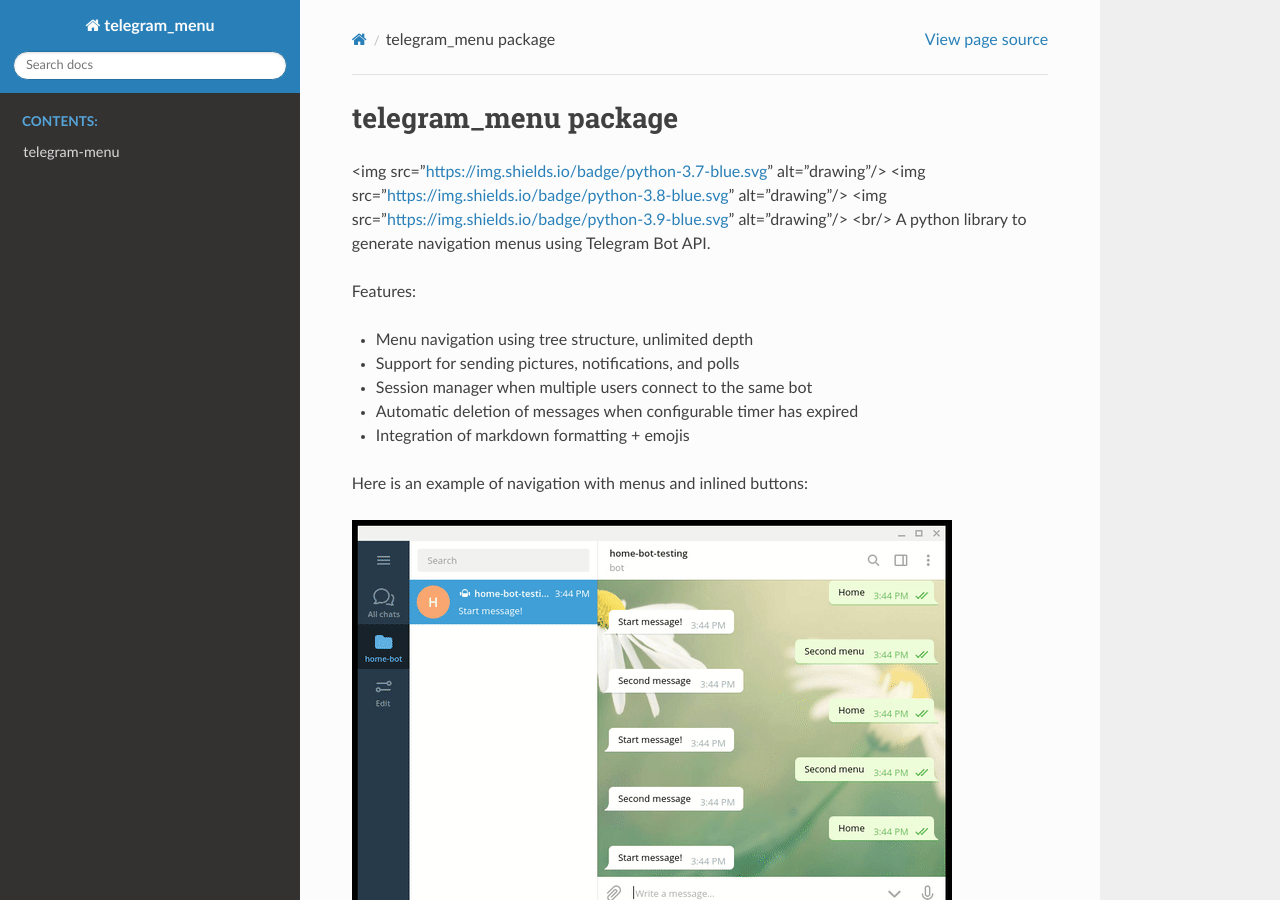
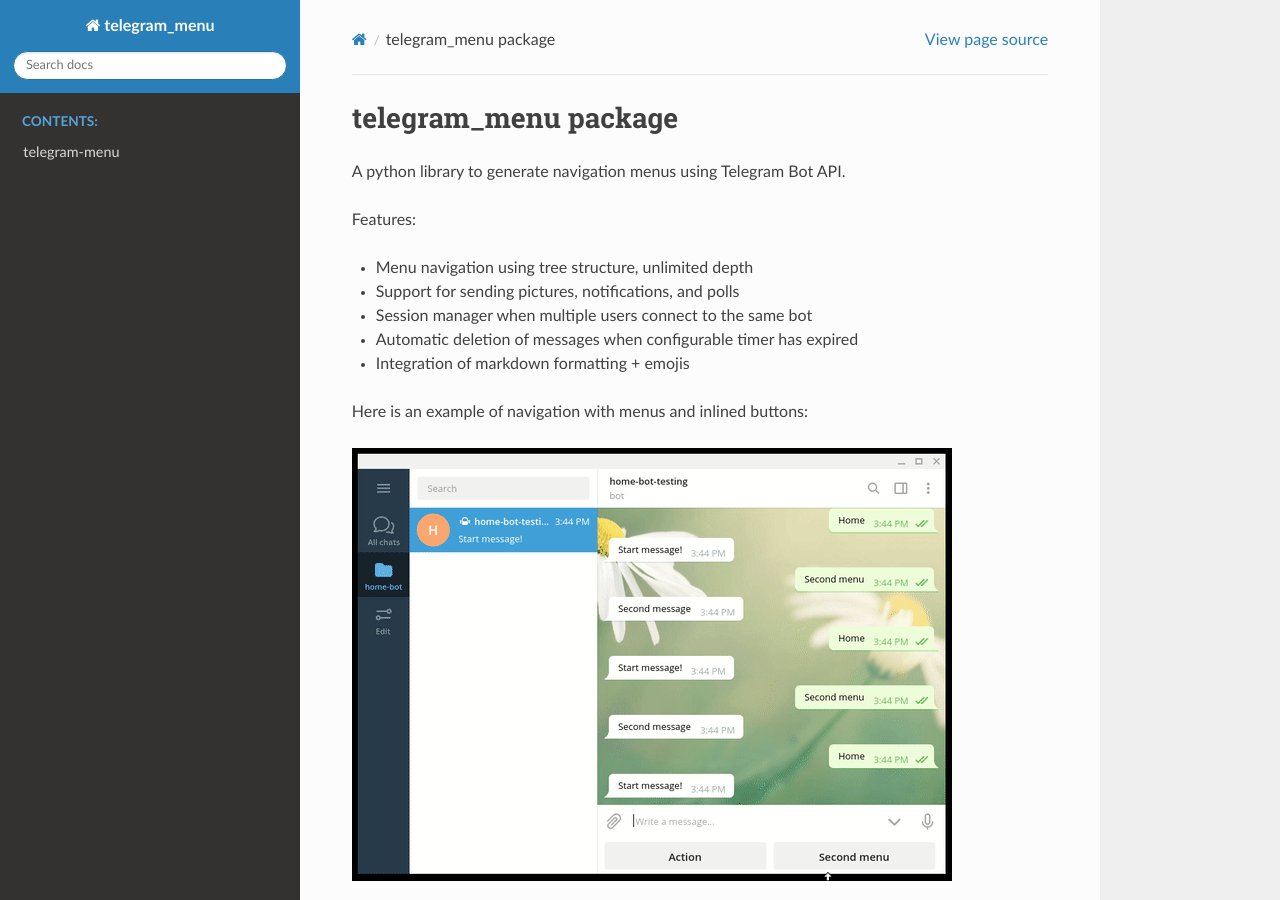
Before and after one commit to mevellea/telegram_menu, a Sphinx documentation site: the page built from docs/README.rst, in a window 1280 px wide and 900 px high. Built offline with Sphinx 7.4.7 and the Read the Docs theme 2.0.0, drawn with Linux system fonts in a browser that asks for light colours.

Commit message:
Update readme

```diff
--- a/docs/README.rst
+++ b/docs/README.rst
@@ -5,10 +5,6 @@
 telegram_menu package
 =====================
 
-<img src="https://img.shields.io/badge/python-3.7-blue.svg" alt="drawing"/>
-<img src="https://img.shields.io/badge/python-3.8-blue.svg" alt="drawing"/>
-<img src="https://img.shields.io/badge/python-3.9-blue.svg" alt="drawing"/>
-<br/>
 A python library to generate navigation menus using Telegram Bot API.
 
 Features:
```
Also changed, not shown: README.md (+4 -0 lines).
